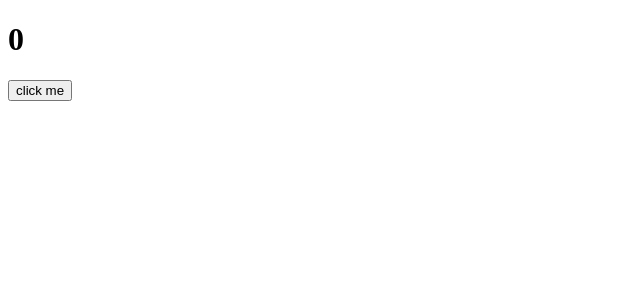
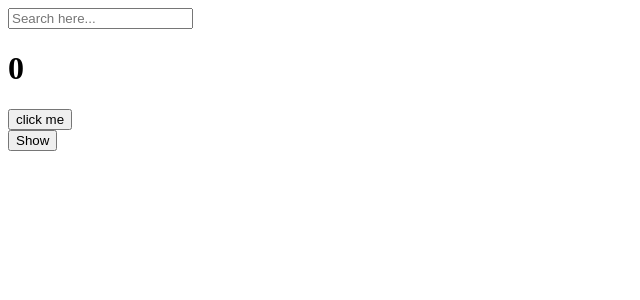
Before and after one commit to wlwl0219/movieapp-clone, a React (Create React App) app in the folder beginners/: page / in a window 1280 px wide. Shown: the top 300 px of the page, without its empty margins (0-640 px from the left). Built offline with nearby package versions, Linux system fonts and the light colour scheme.

Commit message:
useEffect update, clean test

```diff
--- a/beginners/src/App.js
+++ b/beginners/src/App.js
@@ -1,18 +1,56 @@
 import { useState, useEffect } from "react";
+
+function Hello() {
+  useEffect(() => {
+    console.log("hi :)");
+    return () => console.log("bye :(");
+  }, []);
+  return <h1>Hello</h1>;
+}
 
 function App() {
   const [counter, setValue] = useState(0);
+  const [keyword, setKeyword] = useState("");
+
+  const [showing, setShowing] = useState(false);
+  const onShowClick = () => setShowing((prev) => !prev);
+
   const onClick = () => setValue((prev) => prev + 1);
+  const onChange = (event) => setKeyword(event.target.value);
 
   console.log("i run all the time");
+
   useEffect(() => {
-    console.log("CALL THE API....");
+    console.log("I run only once.");
   }, []);
+
+  useEffect(() => {
+    console.log("I run when 'keyword' changes.");
+  }, [keyword]);
+
+  useEffect(() => {
+    console.log("I run when 'counter' changes.");
+  }, [counter]);
+
+  useEffect(() => {
+    console.log("I run when keyword & counter change");
+  }, [keyword, counter]);
 
   return (
     <div>
+      <input
+        value={keyword}
+        onChange={onChange}
+        type="text"
+        placeholder="Search here..."
+      />
       <h1>{counter}</h1>
       <button onClick={onClick}>click me</button>
+
+      <div>
+        {showing ? <Hello /> : null}
+        <button onClick={onShowClick}>{showing ? "Hide" : "Show"}</button>
+      </div>
     </div>
   );
 }
```
